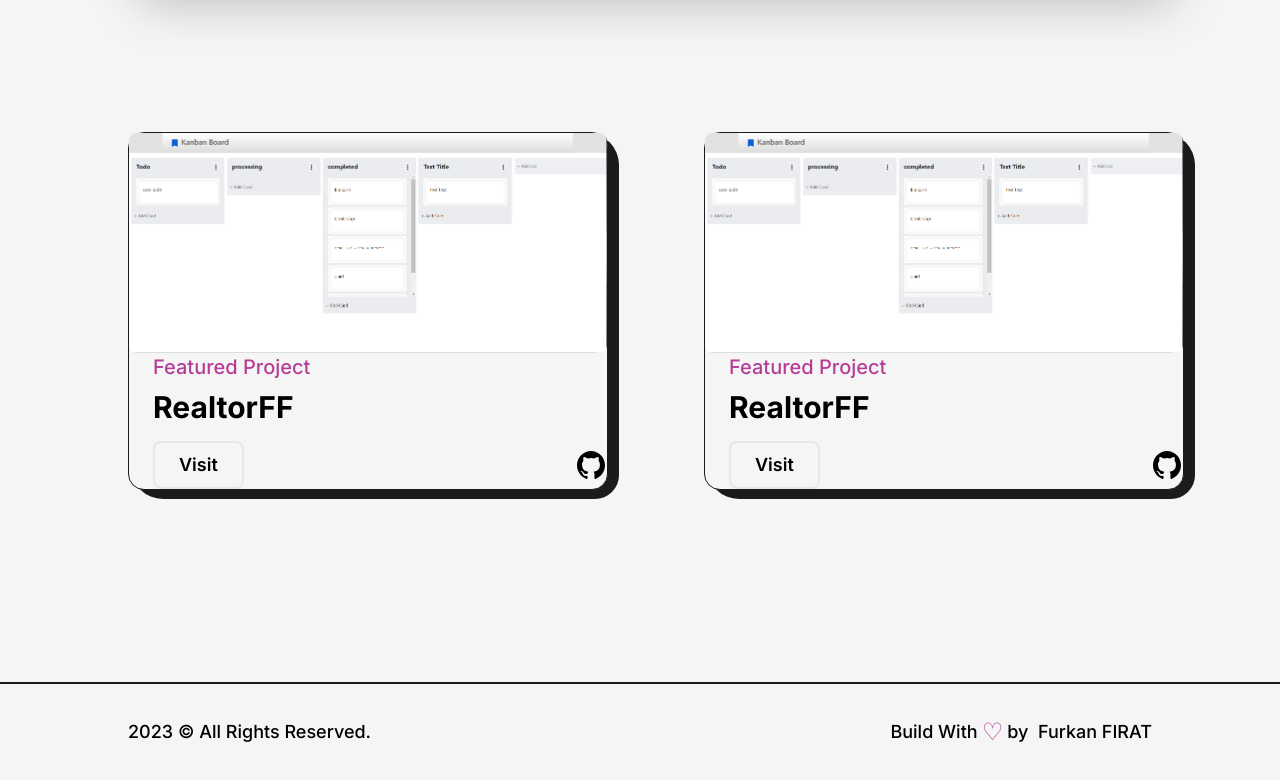
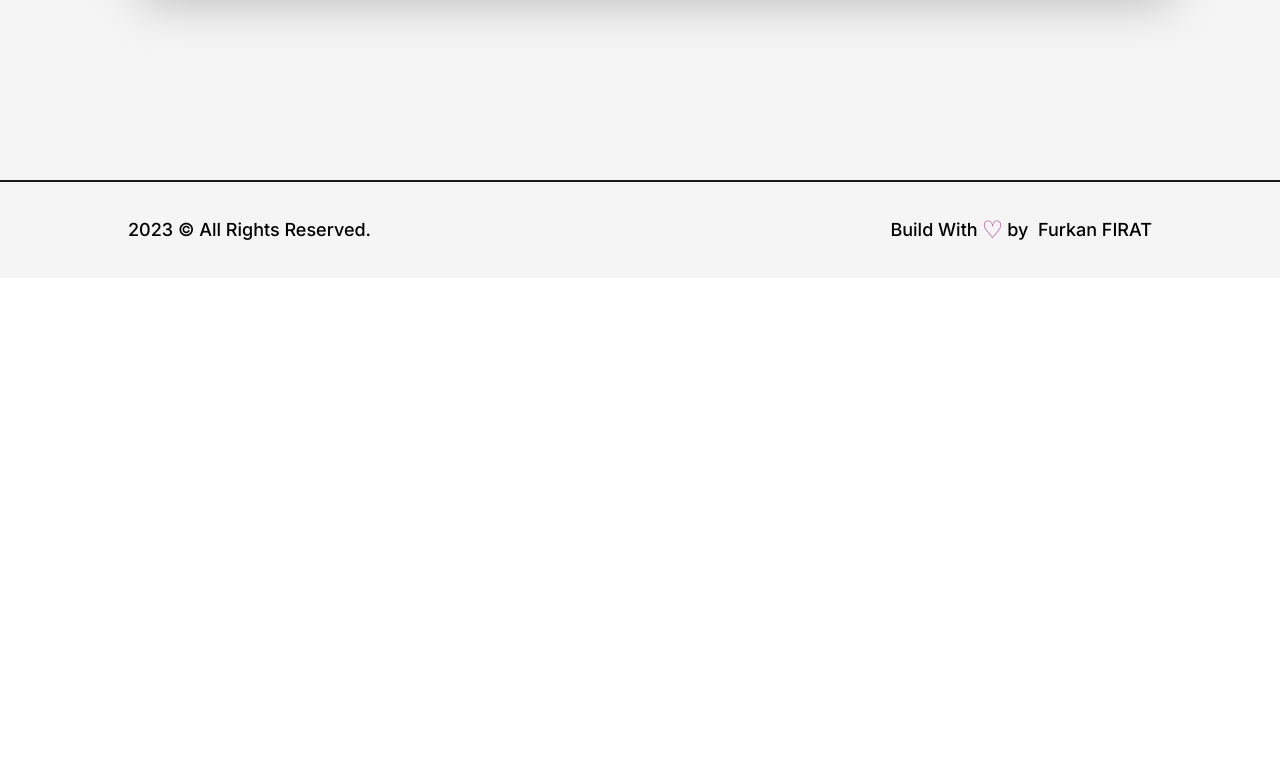
Before and after one commit to FurkanFirat23/my-portfolio, a Next.js app: page /projects in a window 1280 px wide. Shown: the part 2101-2881 px from the top of the page. After the commit the page ends 2379 px from the top, so only its background shows below. Built offline with nearby package versions, Linux system fonts and the light colour scheme.

Commit message:
I will add some project

```diff
--- a/src/pages/projects.js
+++ b/src/pages/projects.js
@@ -178,7 +178,7 @@ const projects = () => {
                 type="Featured Project"
               />
             </div>
-            <div className="col-span-6 sm:col-span-12">
+            {/* <div className="col-span-6 sm:col-span-12">
               <Project
                 title="RealtorFF"
                 img={project1}
@@ -199,7 +199,7 @@ const projects = () => {
                 github="https://github.com/FurkanFirat23/Kanban-Board"
                 type="Featured Project"
               />
-            </div>
+            </div> */}
           </div>
         </Layout>
       </main>
```
